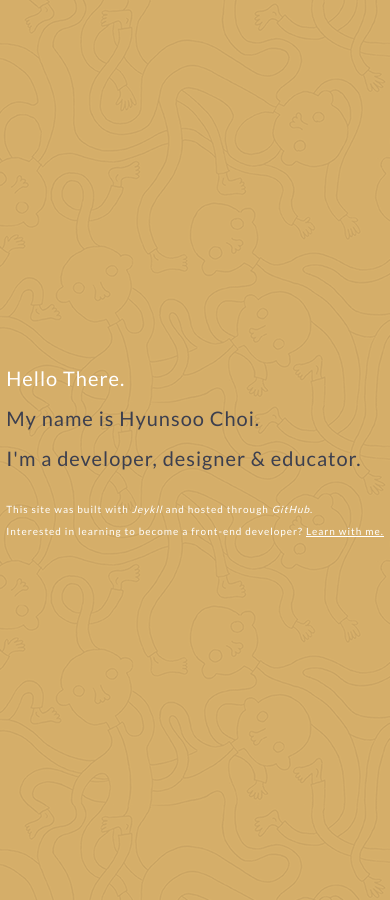
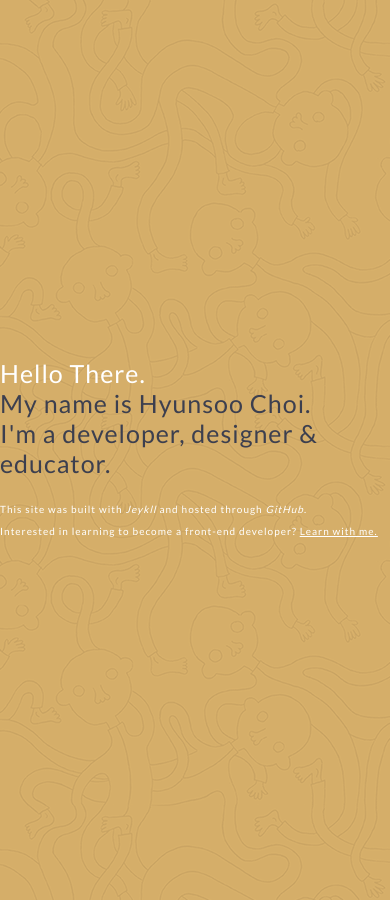
Before and after one commit to devhyunsoochoi/devhyunsoochoi.github.io, a Jekyll site: the page built from index.html, in a window 390 px wide. Built offline with Jekyll 4.4.1, drawn with Linux system fonts in a browser that asks for light colours.

Commit message:
Changed the font size

```diff
--- a/css/styles.css
+++ b/css/styles.css
@@ -163,7 +163,7 @@
     }
 
     .intro {
-      font: normal 2.0rem/4rem 'Lato', sans-serif;
+      font: normal 2.5rem/3rem 'Lato', sans-serif;
     }
 
     .intro p:last-child {
```
